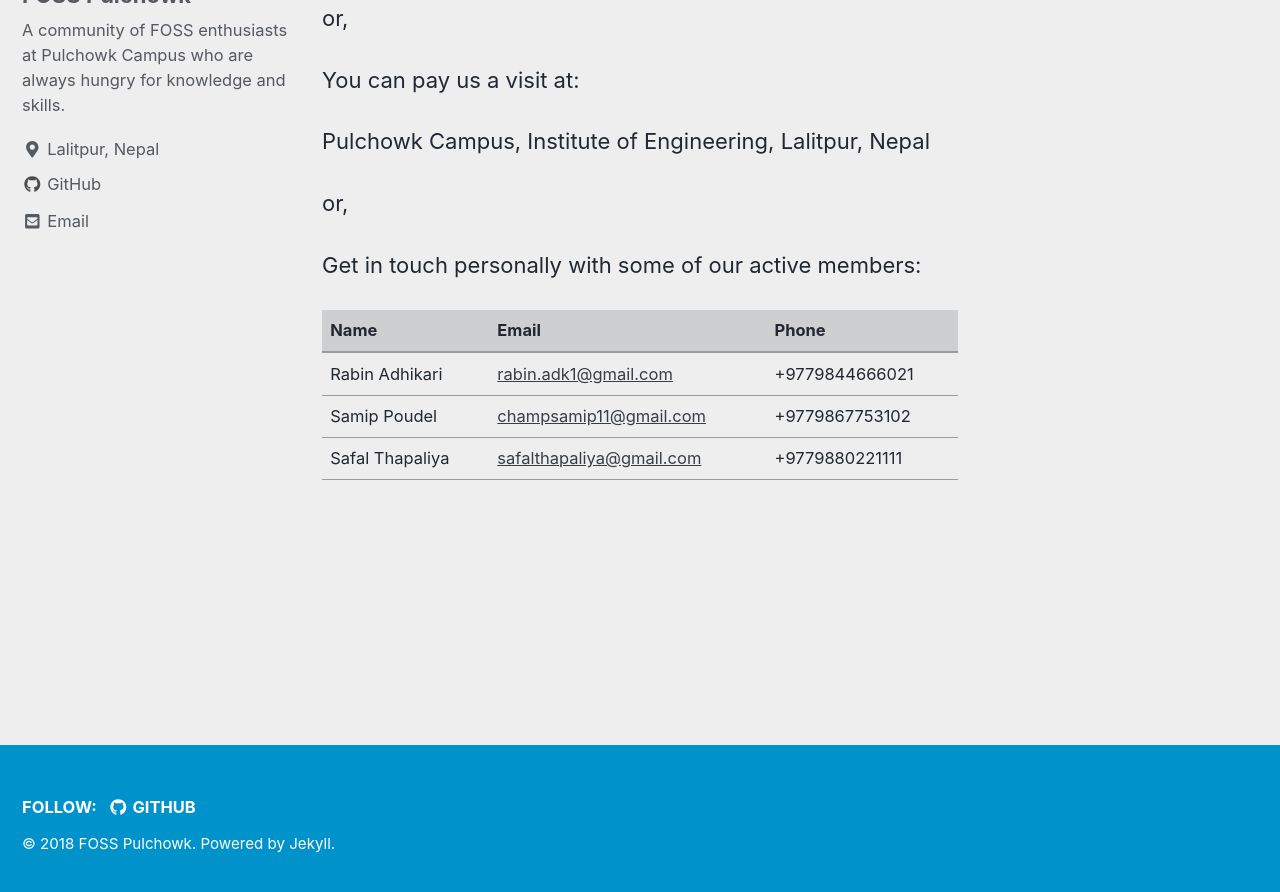
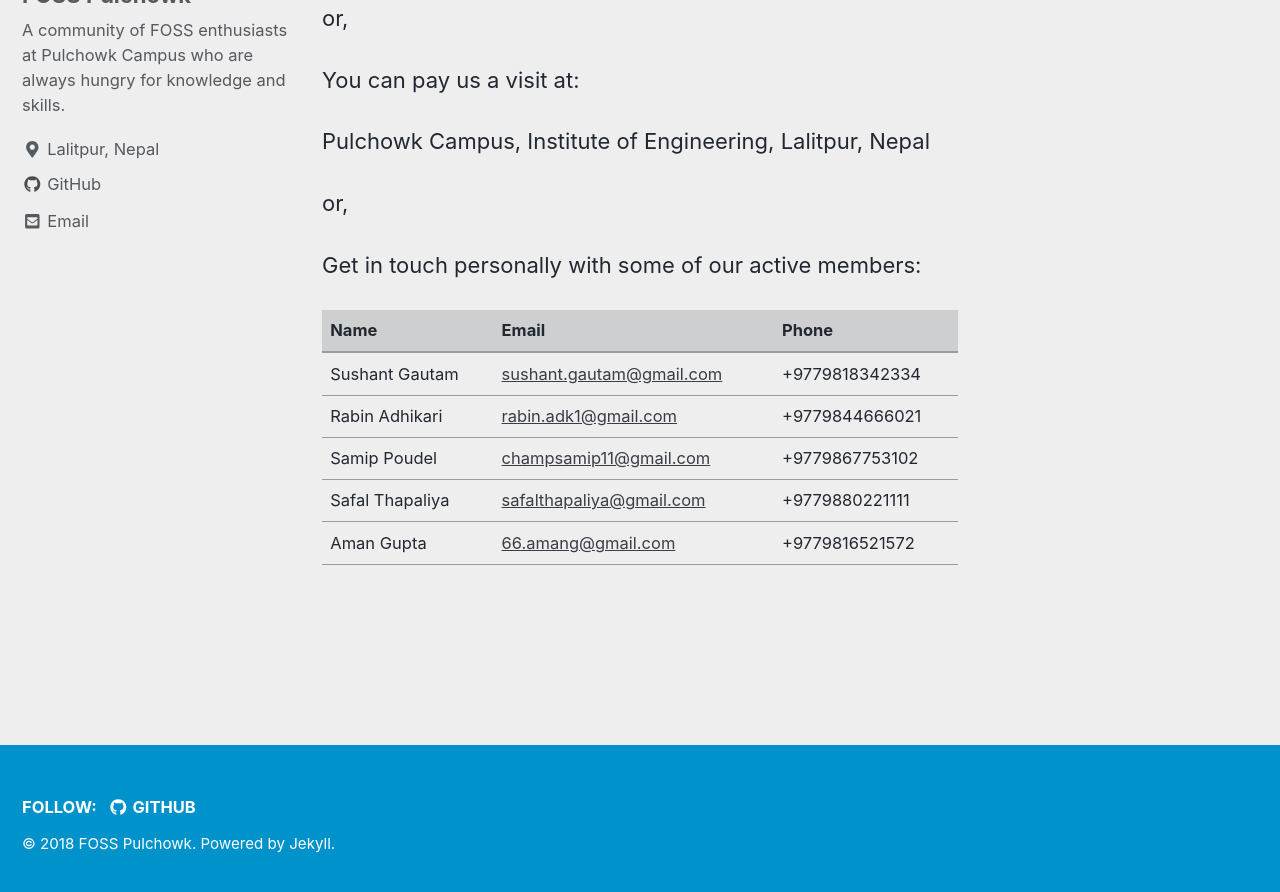
Before and after one commit to FOSS-Pulchowk/foss-pulchowk.github.io, a Jekyll site: the page built from _pages/contact-us.md, in a window 1280 px wide and 900 px high, scrolled down 222 px. Shown: the top 892 px of the window. Built offline with Jekyll 4.4.1, drawn with Linux system fonts in a browser that asks for light colours; cached includes are drawn as plain includes; nearby versions of some CDN libraries.

Commit message:
contact update

```diff
--- a/_pages/contact-us.md
+++ b/_pages/contact-us.md
@@ -22,6 +22,8 @@ Get in touch personally with some of our active members:
 
 | Name           | Email                                    | Phone             |
 | -------------- | ---------------------------------------- | ----------------- |
+| Sushant Gautam | <sushant.gautam@gmail.com>               | +9779818342334    |
 | Rabin Adhikari | <rabin.adk1@gmail.com>                   | +9779844666021    |
 | Samip Poudel   | <champsamip11@gmail.com>                 | +9779867753102    |
 | Safal Thapaliya| <safalthapaliya@gmail.com>               | +9779880221111    |
+| Aman Gupta     | <66.amang@gmail.com>                     | +9779816521572    |
```
